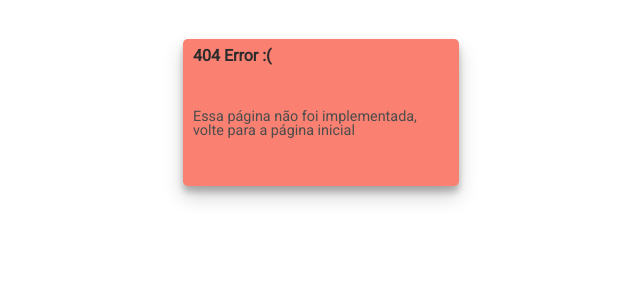
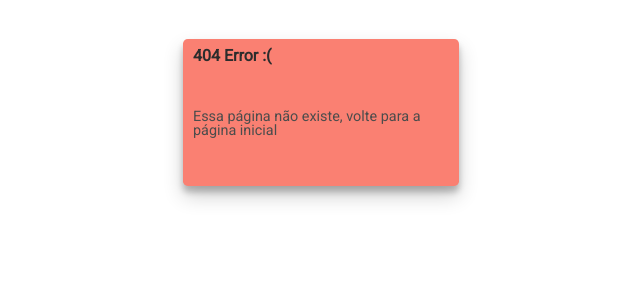
Before and after one commit to beatrizrodriguesf/techweb-projeto1, a Python web app: template templates/notFound.html in a window 1280 px wide. Shown: the part 175-475 px from the top of the page, without its empty margins (319-959 px from the left). Run offline with Jinja, Linux system fonts and the light colour scheme; the template is opened without the code that fills it, so the values that code supplies are empty; some libraries are stand-ins or nearby versions.

Commit message:
Ajustando detalhes

```diff
--- a/templates/notFound.html
+++ b/templates/notFound.html
@@ -28,7 +28,7 @@
 
         <div class= "card-error">
             <p class="card-title">404 Error :(</p>
-            <p class="card-content">Essa página não foi implementada, volte para a página inicial</p>
+            <p class="card-content">Essa página não existe, volte para a página inicial</p>
         </div>
 
 </main>
```
Also changed, not shown: README.md.
